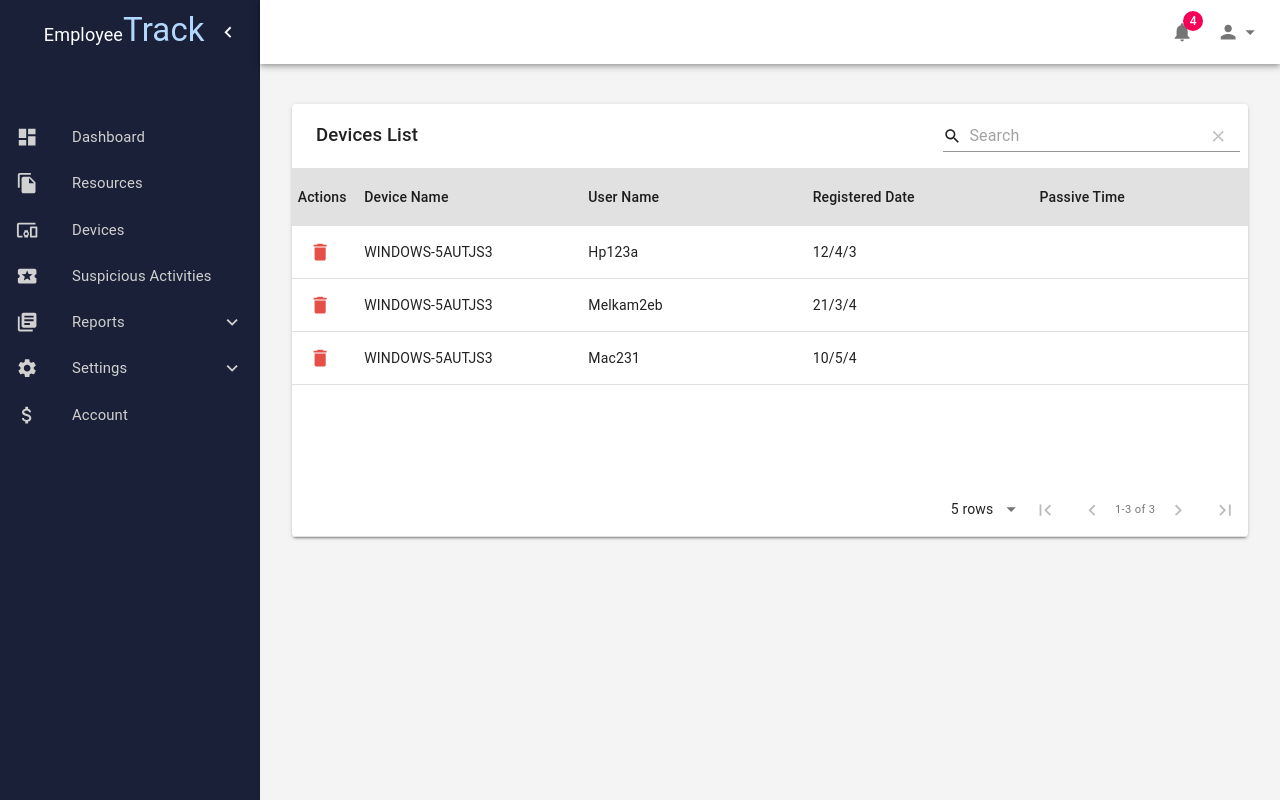
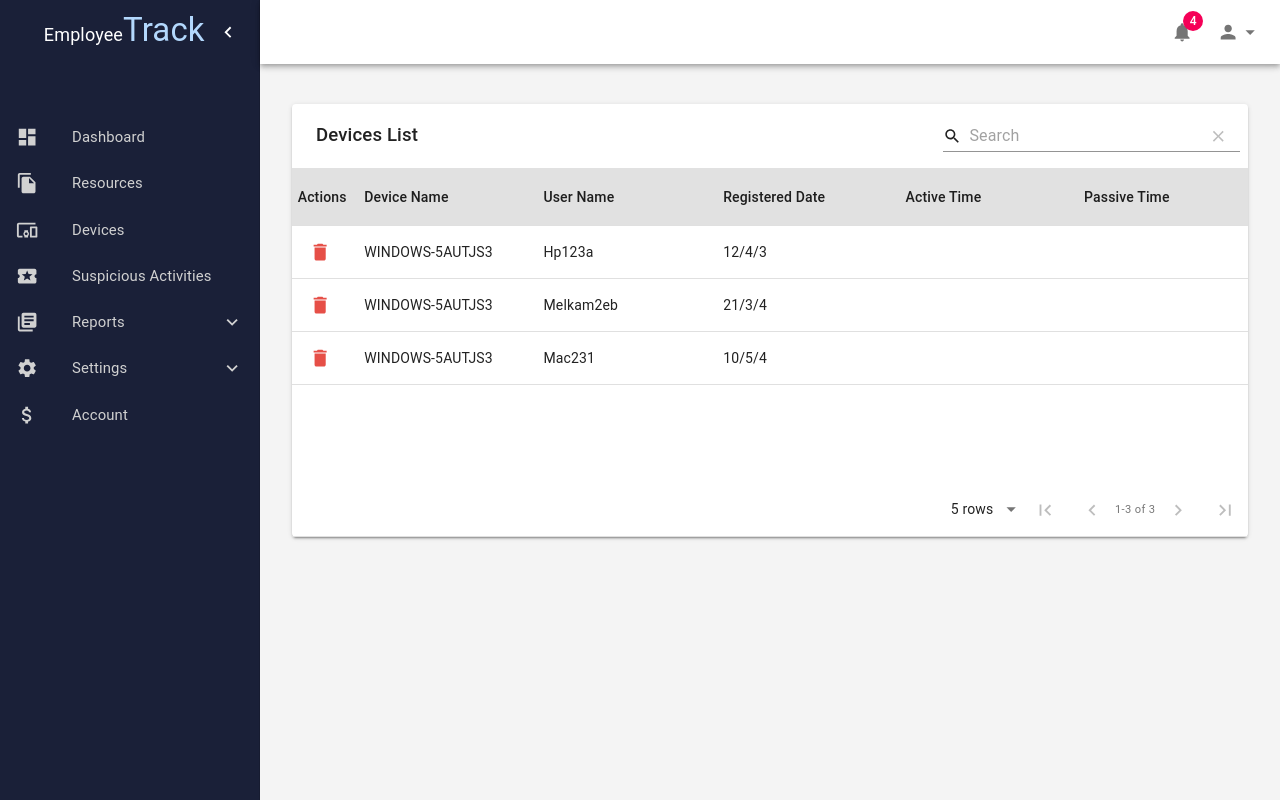
Before and after one commit to mya2h/employee_monitoring_system_frontend, a React (Create React App) app: page /admin/device in a window 1280 px wide. Built offline with nearby package versions, Linux system fonts and the light colour scheme.

Commit message:
device list

```diff
--- a/src/components/devices/devices.js
+++ b/src/components/devices/devices.js
@@ -111,6 +111,7 @@ const Devices = () => {
   { title: "Device Name", field: "devicename" },
   { title: "User Name", field: "username" },
   { title:"Registered Date",field:"date"},
+  {title:"Active Time",field:"activetime"},
   {title:"Passive Time",field:"passivetime"}
 ]}
           data={data}
```
